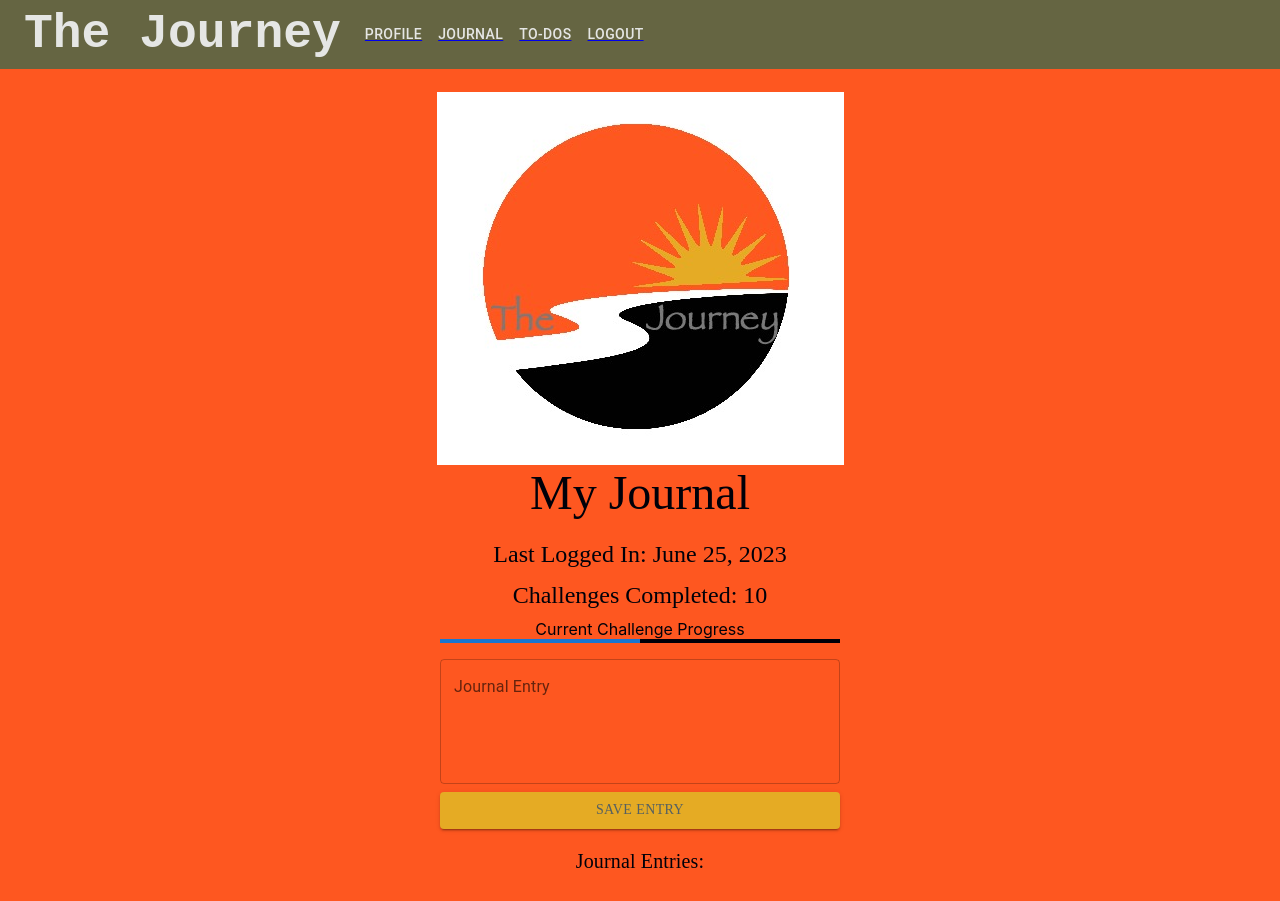
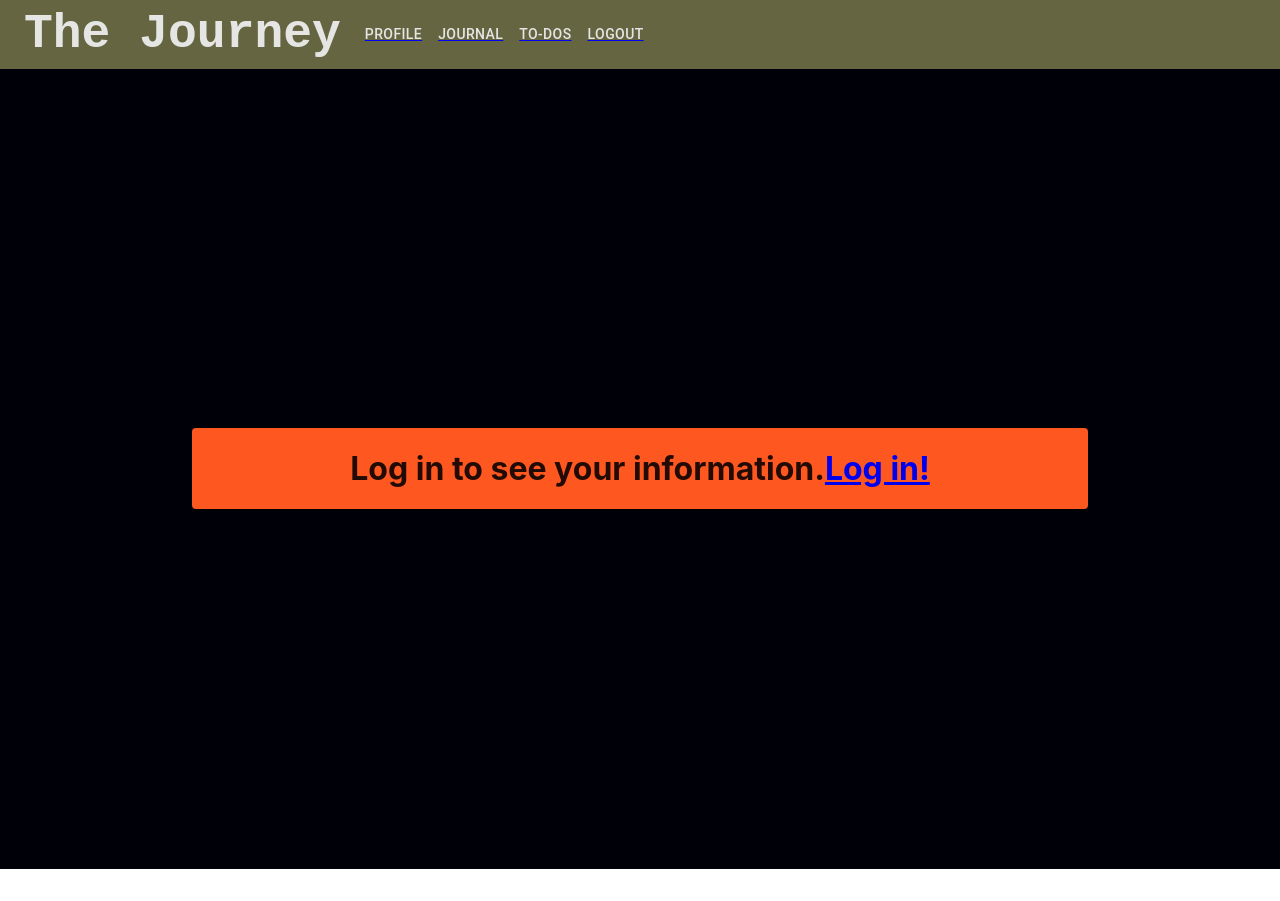
Before and after one commit to Cleegould/TheJourney, a React (Create React App) app in the folder client/: page /journal in a window 1280 px wide. After the commit the page ends 869 px from the top, so only its background shows below. Built offline with nearby package versions, Linux system fonts and the light colour scheme; the HTML template or start-up script is replaced by a standard one.

Commit message:
all pages now redirect if user not logged in

```diff
--- a/client/src/pages/Profile.js
+++ b/client/src/pages/Profile.js
@@ -2,6 +2,9 @@ import React from 'react'
 import Paper from '@mui/material/Paper';
 import { format } from "date-fns";
 import '../assets/css/Profile.css'
+import auth from '../utils/auth';
+import RedirectLogin from './Redirect-Login';
+
 
 export default function Profile() {
 
@@ -48,6 +51,10 @@ export default function Profile() {
     },
   }
 
+  if (!auth.loggedIn()) {
+    return <RedirectLogin />;
+  }
+
 
   return (
     <div className='profile-container'>
--- a/client/src/pages/journal.js
+++ b/client/src/pages/journal.js
@@ -2,6 +2,8 @@ import React, { useState } from "react";
 import { TextField, Button, Box, Typography, IconButton, LinearProgress } from "@mui/material";
 import DeleteIcon from "@mui/icons-material/Delete";
 import journeyLogo from "../images/journey.jpg";
+import auth from '../utils/auth';
+import RedirectLogin from './Redirect-Login';
 
 import '../../src/assets/css/JournalEntry.css'
 
@@ -36,6 +38,10 @@ const JournalEntry = () => {
     updatedEntries.splice(index, 1);
     setEntries(updatedEntries);
   };
+
+  if (!auth.loggedIn()) {
+    return <RedirectLogin />;
+  }
 
   return (
     <Box
```
